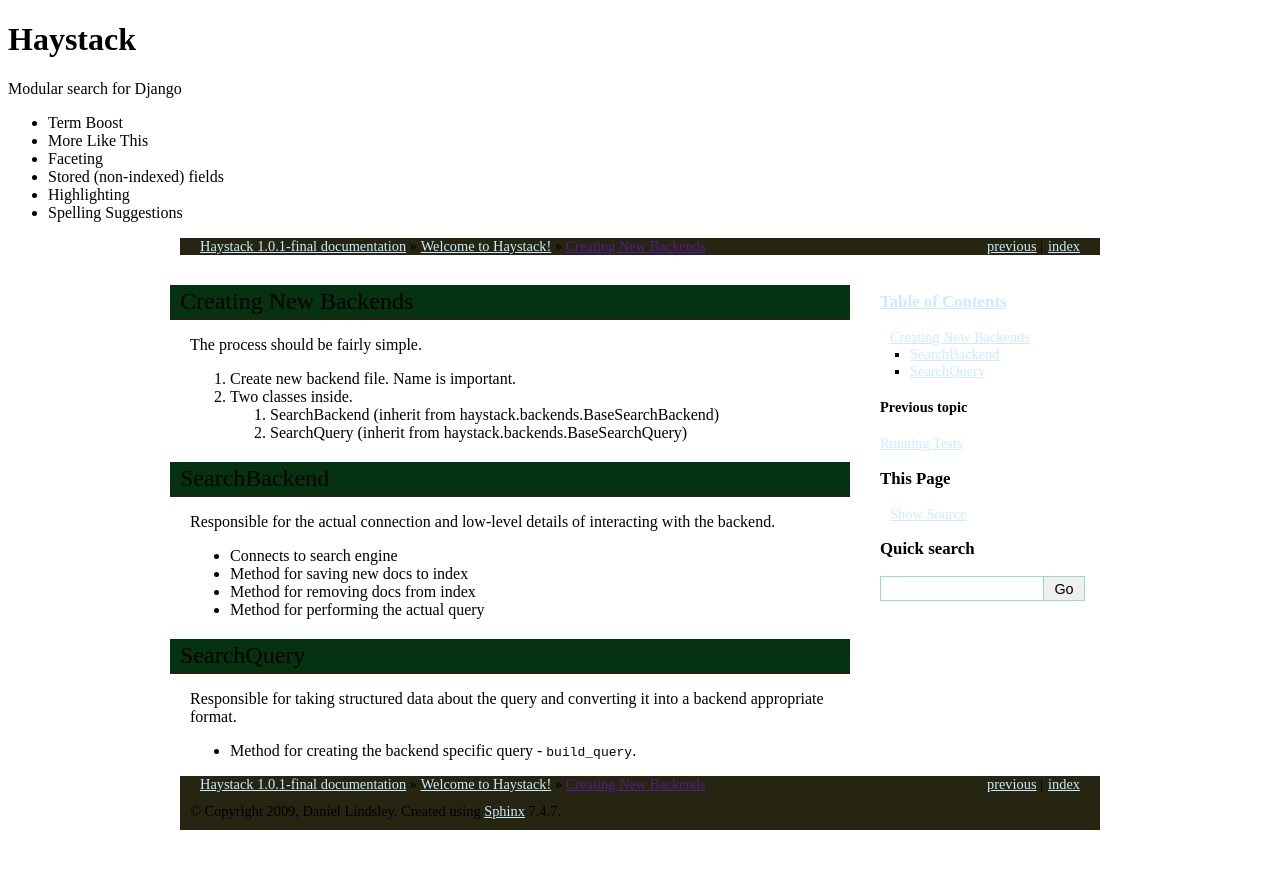
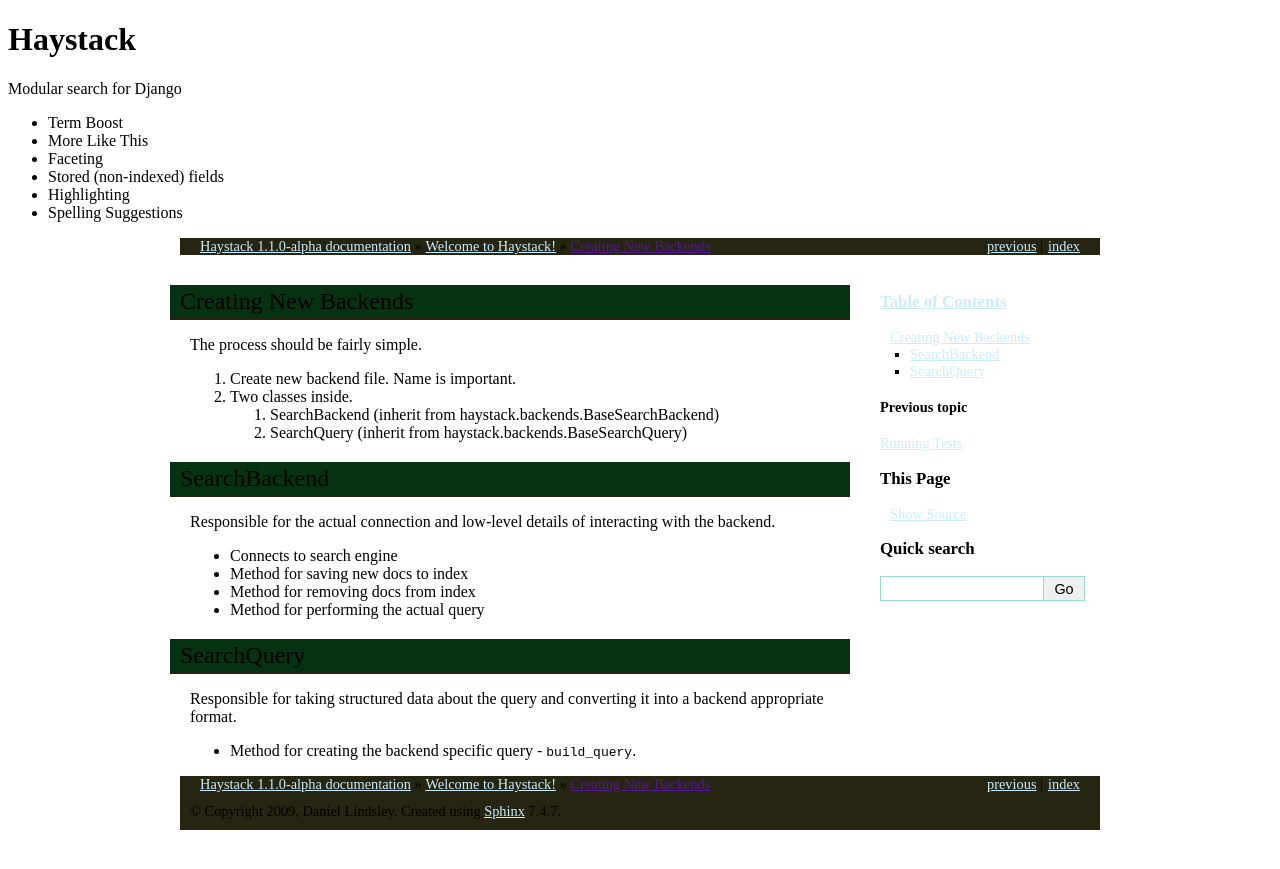
Before and after one commit to django-haystack/django-haystack, a Sphinx documentation site: the page built from docs/creating_new_backends.rst, in a window 1280 px wide. Shown: the top 869 px of the page. Built offline with Sphinx 7.4.7, drawn with Linux system fonts in a browser that asks for light colours; a style sheet for code colours, icons or effects is not loaded.

Commit message:
Started the 1.1-alpha work. Apologies for not doing this sooner.

```diff
--- a/docs/conf.py
+++ b/docs/conf.py
@@ -45,9 +45,9 @@
 # built documents.
 #
 # The short X.Y version.
-version = '1.0.1'
+version = '1.1.0'
 # The full version, including alpha/beta/rc tags.
-release = '1.0.1-final'
+release = '1.1.0-alpha'
 
 # The language for content autogenerated by Sphinx. Refer to documentation
 # for a list of supported languages.
--- a/haystack/__init__.py
+++ b/haystack/__init__.py
@@ -7,7 +7,7 @@
 
 
 __author__ = 'Daniel Lindsley'
-__version__ = (1, 0, 1, 'final')
+__version__ = (1, 1, 0, 'alpha')
 __all__ = ['backend']
 
 
--- a/setup.py
+++ b/setup.py
@@ -4,7 +4,7 @@
 
 setup(
     name='django-haystack',
-    version='1.0.1-final',
+    version='1.1.0-alpha',
     description='Pluggable search for Django.',
     author='Daniel Lindsley',
     author_email='daniel@toastdriven.com',
```
